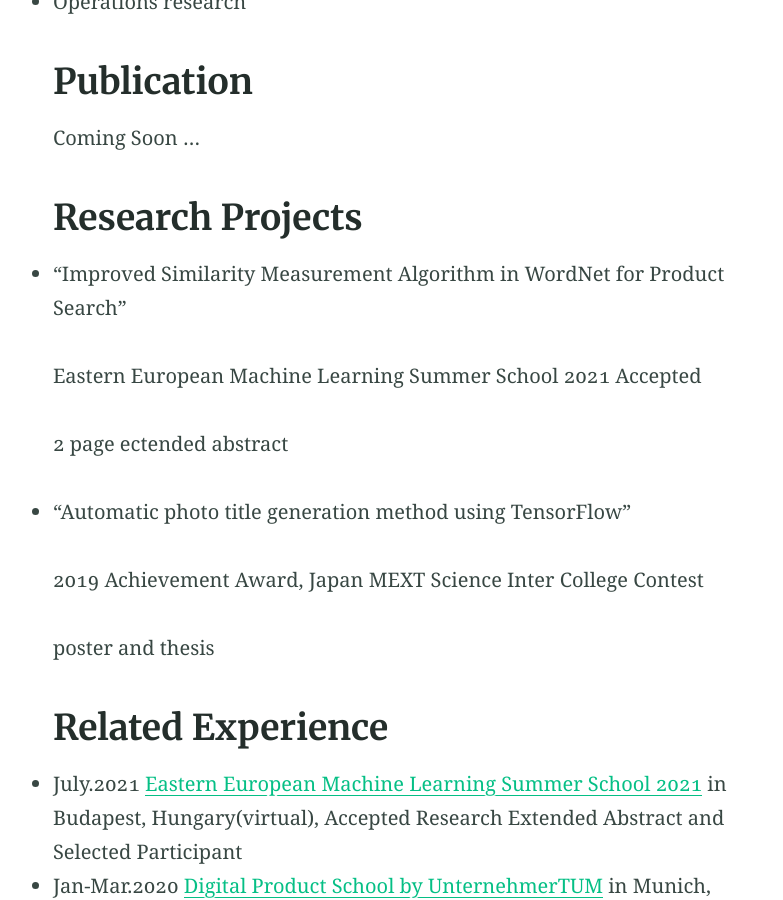
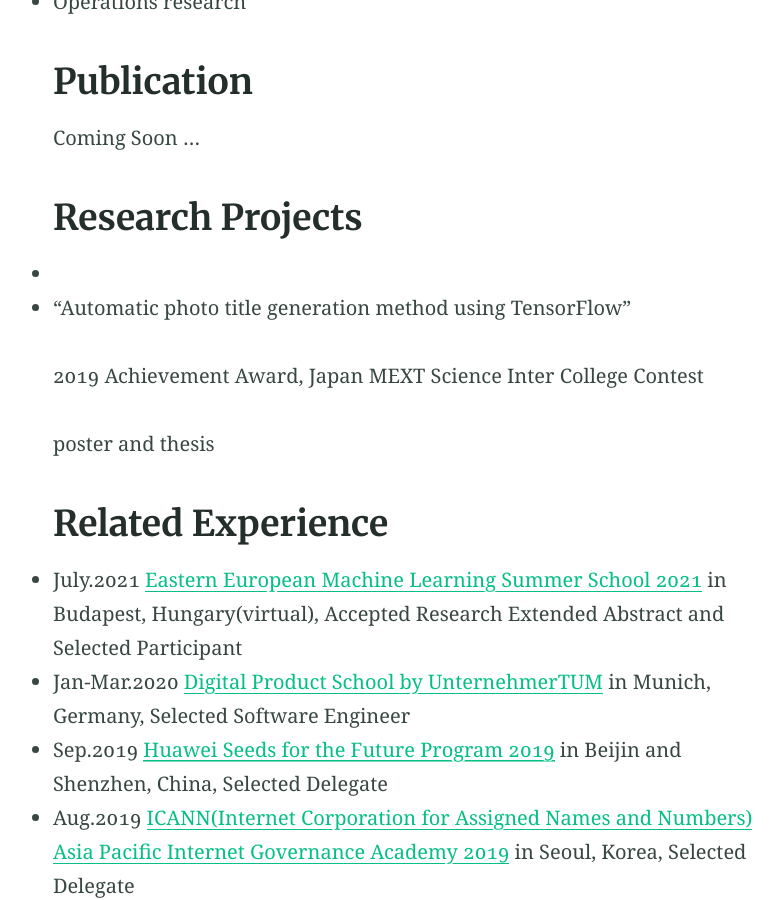
Before and after one commit to NaosFabrik/NaosFabrik.github.io, a Jekyll site: the page built from elements.md, in a window 1280 px wide and 900 px high, scrolled down 568 px. Shown: the whole window, without its empty margins (230-1013 px from the left). Built offline with Jekyll 4.4.1, drawn with Linux system fonts in a browser that asks for light colours.

Commit message:
Update elements.md

```diff
--- a/elements.md
+++ b/elements.md
@@ -20,11 +20,7 @@ excerpt: "Research Interest"
 Coming Soon ...
 
 ## Research Projects
-* "Improved Similarity Measurement Algorithm in WordNet for Product Search"
-
-Eastern European Machine Learning Summer School 2021 Accepted
-
-2 page ectended abstract
+*
 
 * “Automatic photo title generation method using TensorFlow”
 
```
